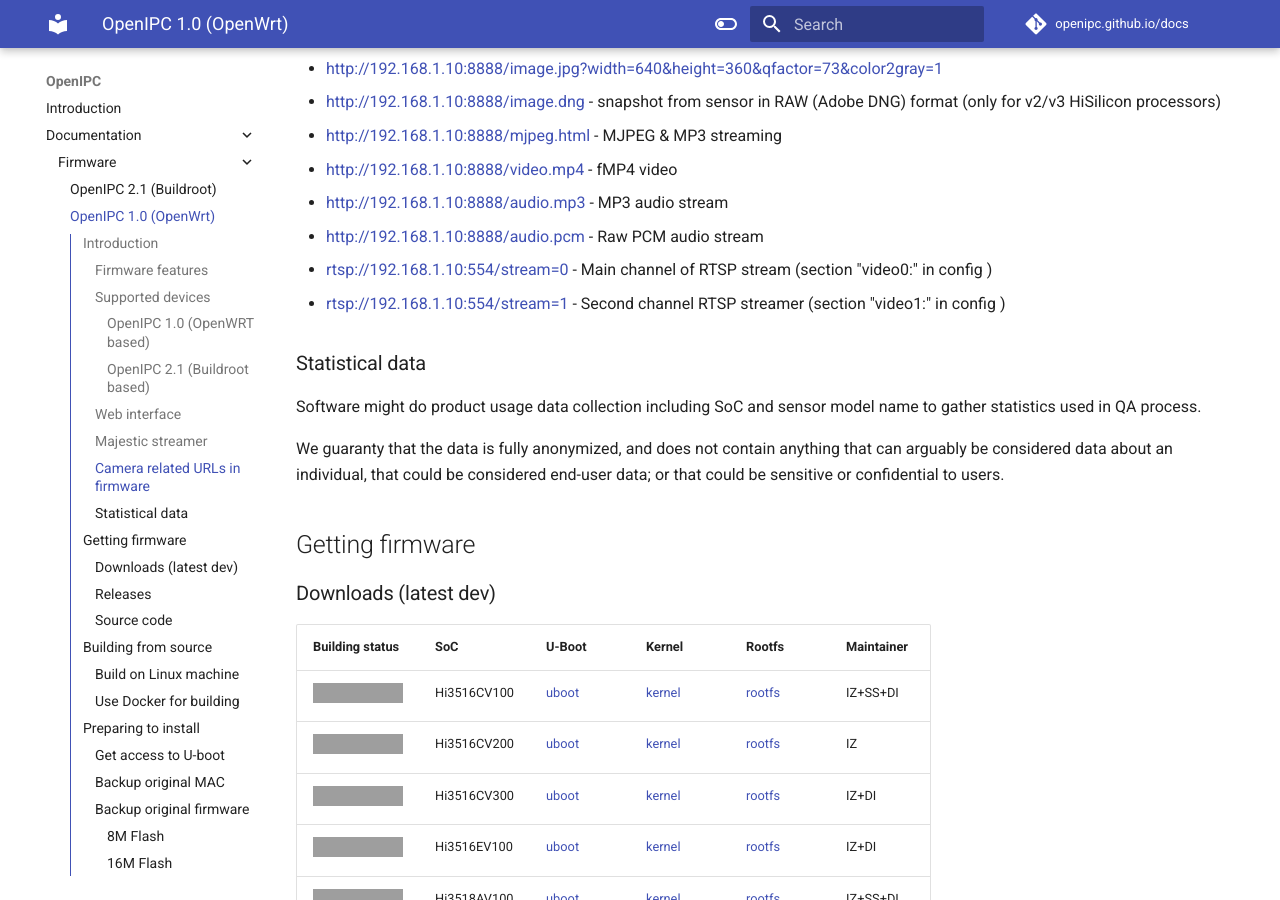
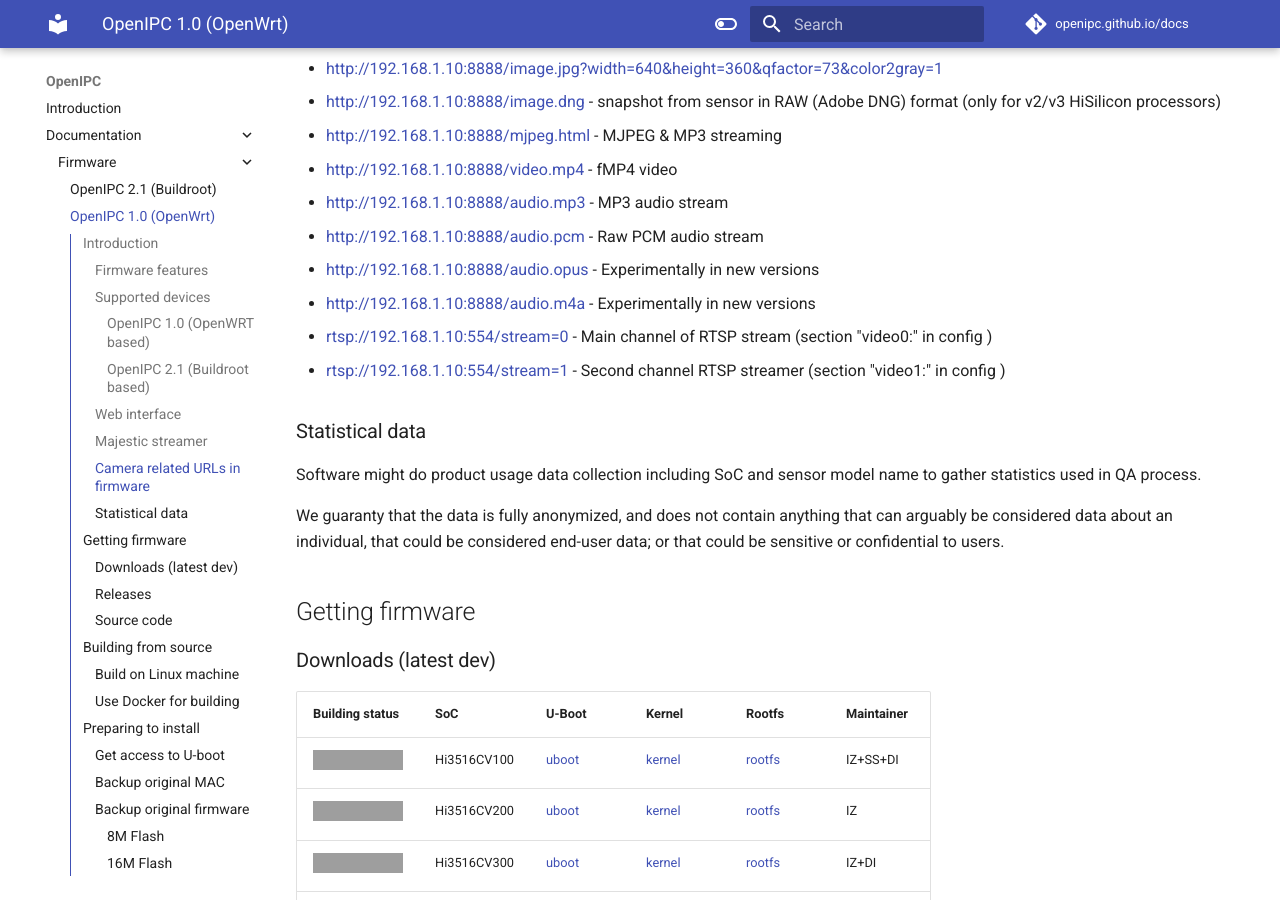
Before and after one commit to OpenIPC/openipc.github.io, an MkDocs documentation site: the page built from docs/firmware/openipc-1.0.md, in a window 1280 px wide and 900 px high, scrolled down 3156 px, cut to the strip 0-900 px from the top of the window. Built offline with MkDocs 1.6.1 and Material for MkDocs 9.7.7, drawn with Linux system fonts in a browser that asks for light colours; comment, search, counter and statistics services are not loaded; grey boxes are pictures that could not be loaded.

Commit message:
Update page

```diff
--- a/docs/firmware/openipc-1.0.md
+++ b/docs/firmware/openipc-1.0.md
@@ -109,6 +109,8 @@
 * [http://192.168.1.10:8888/video.mp4](http://192.168.1.10:8888/video.mp4) - fMP4 video
 * [http://192.168.1.10:8888/audio.mp3](http://192.168.1.10:8888/audio.mp3) - MP3 audio stream
 * [http://192.168.1.10:8888/audio.pcm](http://192.168.1.10:8888/audio.pcm) - Raw PCM audio stream
+* [http://192.168.1.10:8888/audio.opus](http://192.168.1.10:8888/audio.opus) - Experimentally in new versions
+* [http://192.168.1.10:8888/audio.m4a](http://192.168.1.10:8888/audio.m4a) - Experimentally in new versions
 * [rtsp://192.168.1.10:554/stream=0](rtsp://192.168.1.10:554/stream=0) - Main channel of RTSP stream (section "video0:" in config )
 * [rtsp://192.168.1.10:554/stream=1](rtsp://192.168.1.10:554/stream=1) - Second channel RTSP streamer (section "video1:" in config )
 
```
